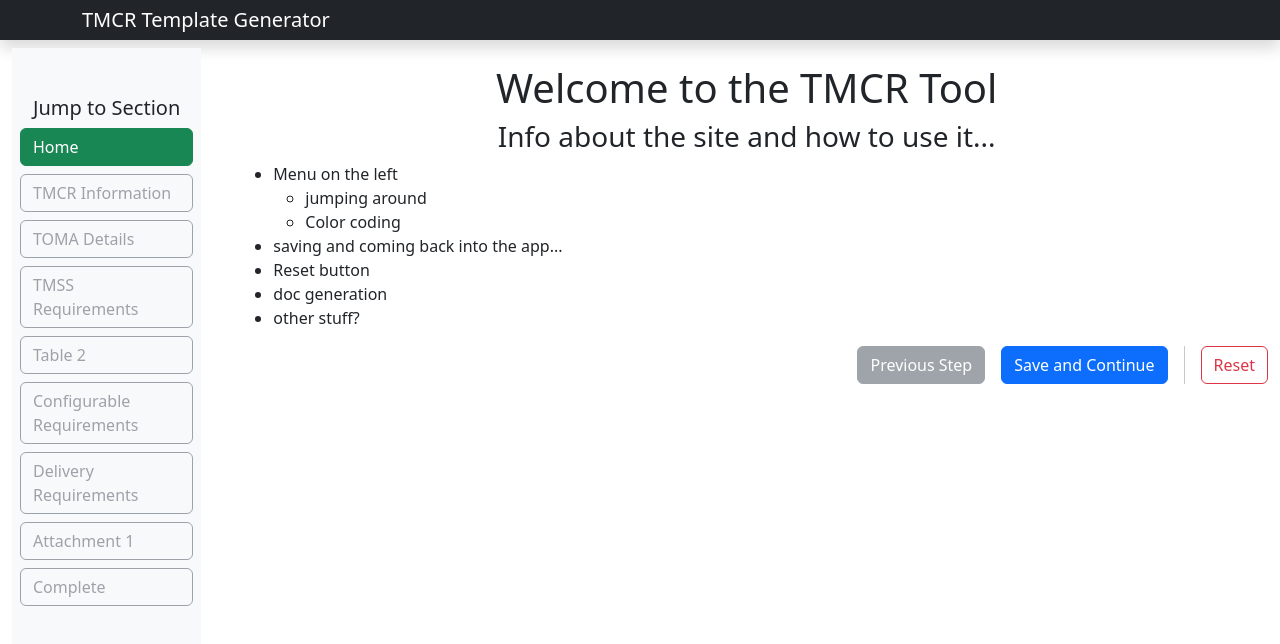
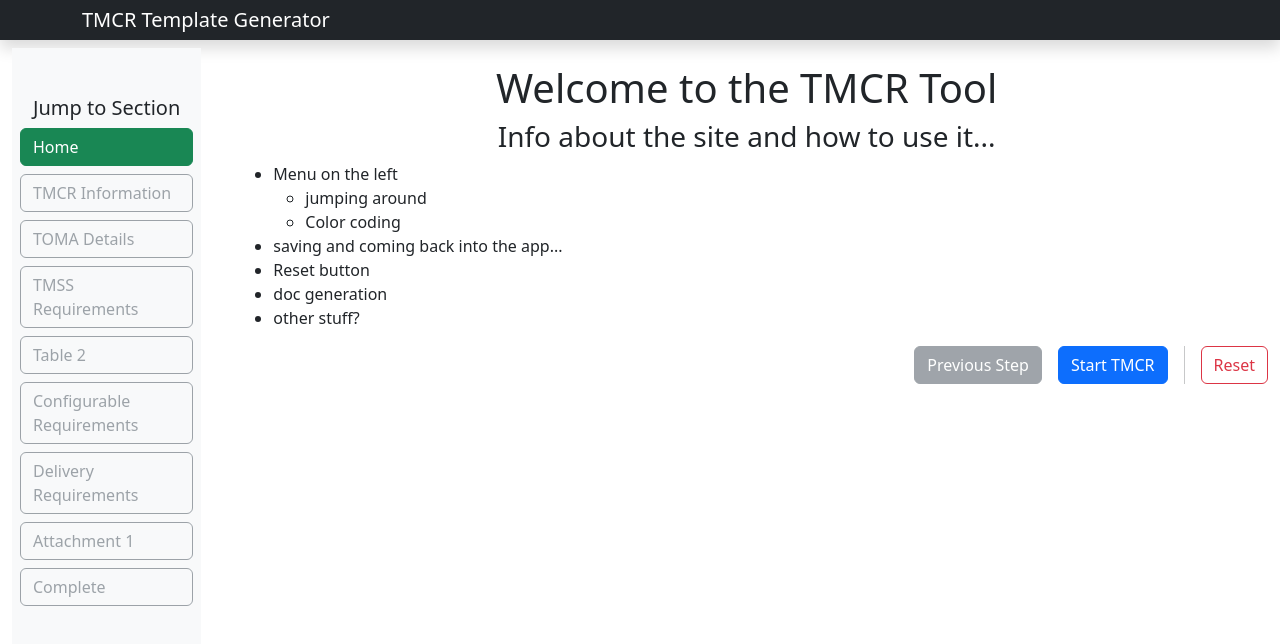
Before and after one commit to OZI-SP-Dev/tmcr, a React (Create React App) app: page / in a window 1280 px wide. Shown: the top 644 px of the page. Built offline with nearby package versions, Linux system fonts and the light colour scheme.

Commit message:
Update button texts based on feedback

```diff
--- a/src/App.tsx
+++ b/src/App.tsx
@@ -45,6 +45,22 @@ function App() {
   const [isLoading, setLoading] = useState(false);
   const [isChecking, setChecking] = useState(false);
   const [reminder, setReminder] = useState(false);
+
+  let submitButtonText;
+  if (isLoading) {
+    submitButtonText = "Generating Document...";
+  } else {
+    switch (globalState.wizardStep) {
+      case TMCRFinalStep:
+        submitButtonText = "Generate Document";
+        break;
+      case 0:
+        submitButtonText = "Start TMCR";
+        break;
+      default:
+        submitButtonText = "Save and Continue";
+    }
+  }
 
   function handleAlert(accept: boolean) {
     setChecking(false);
@@ -135,7 +151,8 @@ function App() {
                   globalState.tmcrIndex === 0
                 ) && (
                   <Button type="submit" disabled={isLoading}>
-                    {(isLoading === true && (
+                    <>
+                      {isLoading === true && (
                         <Spinner
                           as="span"
                           animation="grow"
@@ -143,11 +160,9 @@ function App() {
                           role="status"
                           aria-hidden="true"
                         />
-                      ) &&
-                      "Generating Document...") ||
-                      (globalState.wizardStep === TMCRFinalStep
-                        ? "Generate Document"
-                        : "Save and Continue")}
+                      )}
+                      {submitButtonText}
+                    </>
                   </Button>
                 )}
                 <div className="vr" />
--- a/src/Steps/NewAcqModal.tsx
+++ b/src/Steps/NewAcqModal.tsx
@@ -31,7 +31,7 @@ export const NewAcqModal = (props: INewAcqModal): JSX.Element => {
           Cancel
         </Button>
         <Button onClick={() => props.close(true)} variant="danger">
-          Confirm Waiver Requirement
+          Acknowledge Waiver Requirement
         </Button>
       </Modal.Footer>
     </Modal>
```
